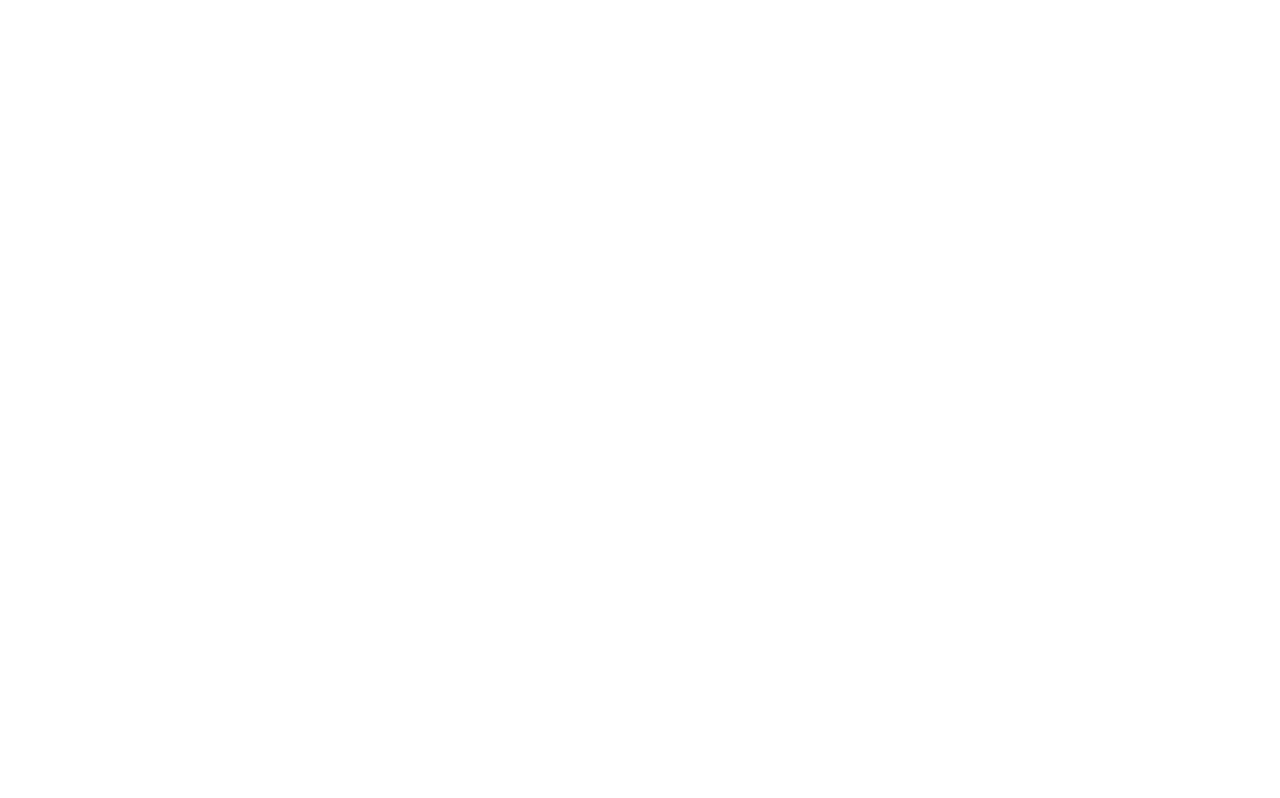
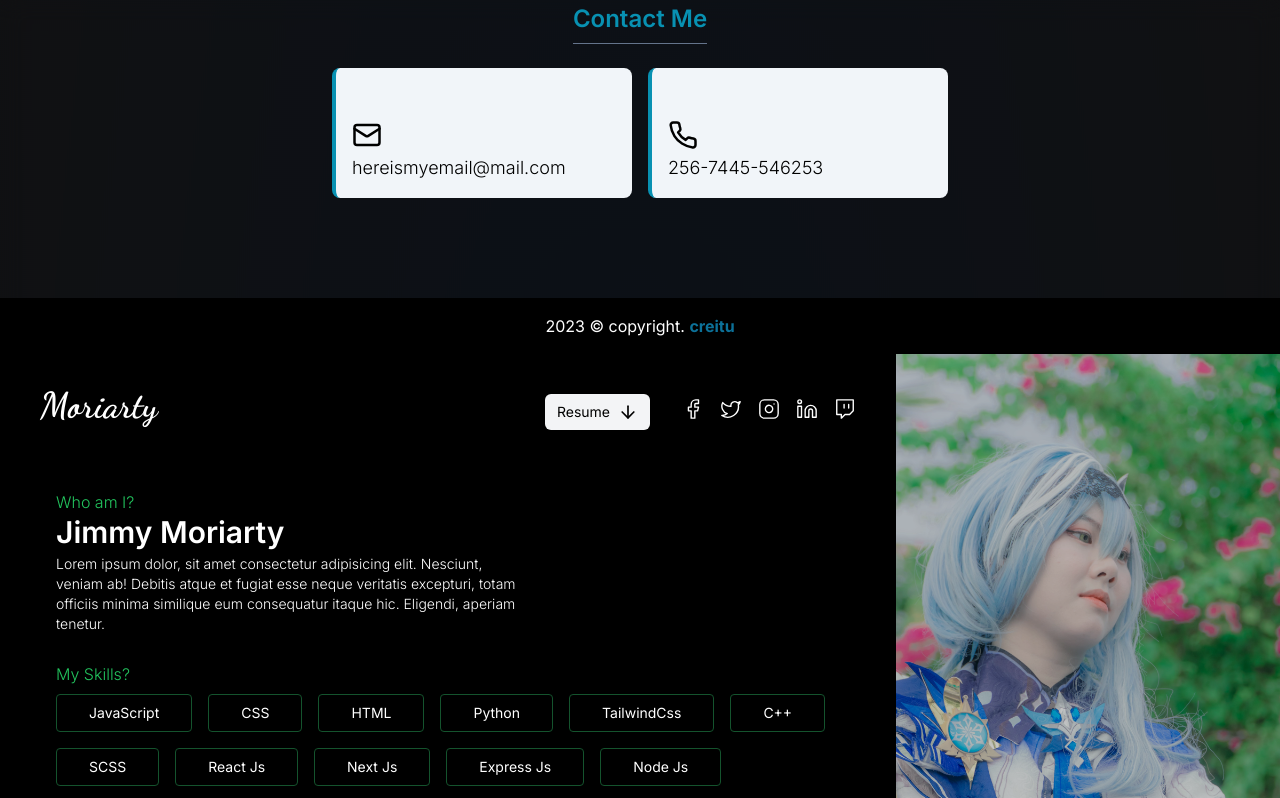
Before and after one commit to novalabsug/creitu-frontend, a Next.js app: page /template in a window 1280 px wide. Shown: the part 1462-2260 px from the top of the page. Before the commit the page ends 800 px from the top, so only its background shows below. Built offline with nearby package versions, Linux system fonts and the light colour scheme.

Commit message:
made some changes

```diff
--- a/app/template/page.jsx
+++ b/app/template/page.jsx
@@ -8,7 +8,7 @@
 const TemplatePage = () => {
   return (
     <main>
-      {/* <Template1 /> */}
+      <Template1 />
       {/* <Template2 /> */}
       <Template3 />
     </main>
--- a/components/templates/template1/Template1.jsx
+++ b/components/templates/template1/Template1.jsx
@@ -405,6 +405,13 @@
           </div>
         </div>
       </div>
+
+      <div className="py-4 bg-black z-50">
+        <p className="text-center text-white">
+          {new Date().getFullYear()} &copy; copyright.{" "}
+          <span className="primary-color font-bold">creitu</span>
+        </p>
+      </div>
     </>
   );
 };
--- a/components/templates/template3/Template3.jsx
+++ b/components/templates/template3/Template3.jsx
@@ -51,7 +51,7 @@
 
         <div className="flex h-full">
           <div
-            className={`p-6 relative ${
+            className={`lg:p-6 p-2 relative ${
               activeTab === "projects"
                 ? "lg:w-[90%] w-full"
                 : "lg:w-[70%] w-full"
```
